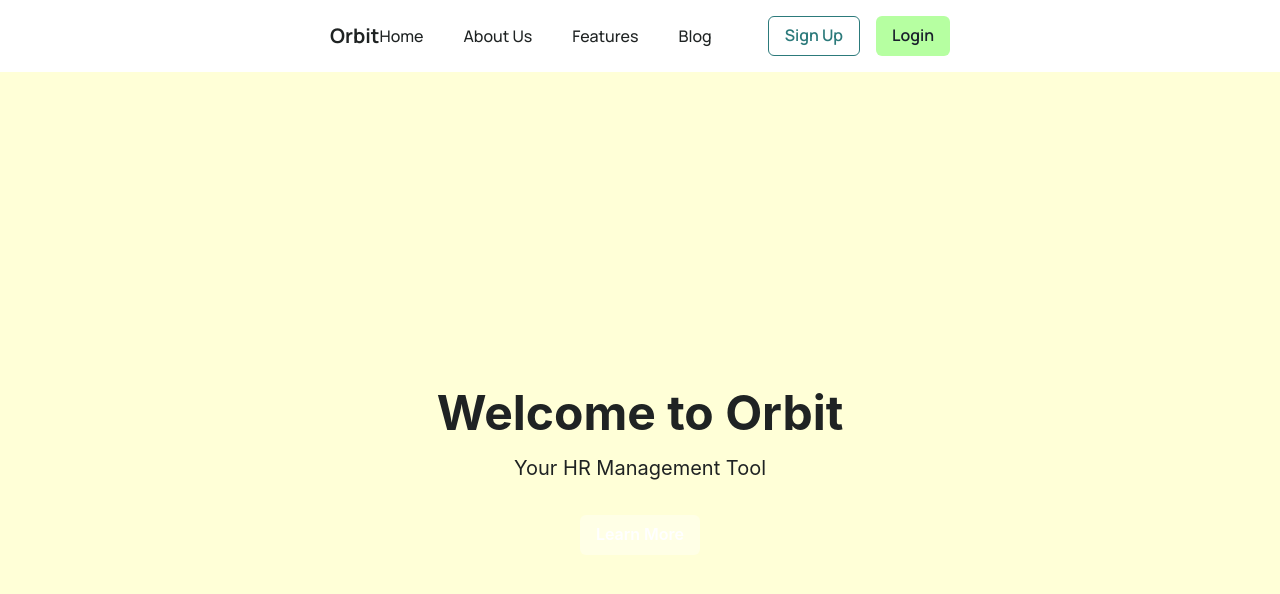
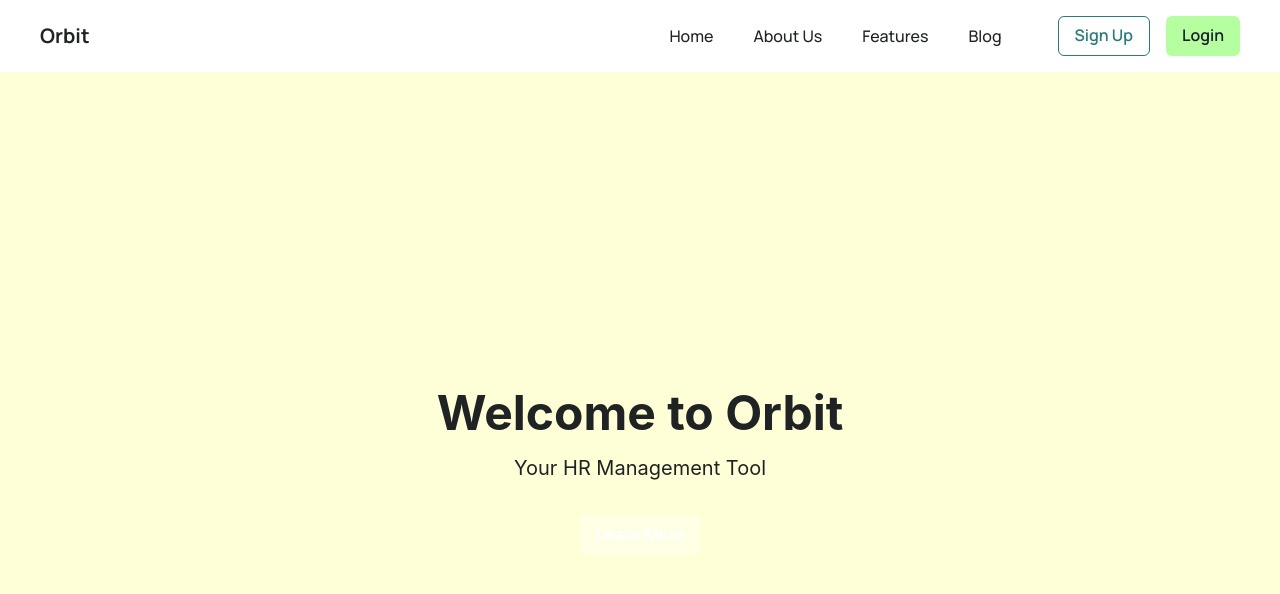
Before and after one commit to Abhishek10351/employee-management, a Next.js app in the folder client/: page / in a window 1280 px wide. Shown: the top 594 px of the page. Built offline with nearby package versions, Linux system fonts and the light colour scheme.

Commit message:
update: fix logo position

```diff
--- a/client/components/global/navbar/Navbar.scss
+++ b/client/components/global/navbar/Navbar.scss
@@ -4,7 +4,7 @@ $mobile: 576px; // Mobile devices
 $tablet: 768px; // Tablet devices
 
 nav {
-    background-color: white;
+    display: flex;
     position: relative; // Ensure the menu is positioned correctly
 
     // Stack direction for mobile
--- a/client/components/global/navbar/Navbar.tsx
+++ b/client/components/global/navbar/Navbar.tsx
@@ -35,6 +35,7 @@ export default function Navbar() {
             fontFamily="var(--font-heading)"
             p={4}
             position="relative"
+            display={"list-item"}
         >
             <Flex
                 align="center"
```
